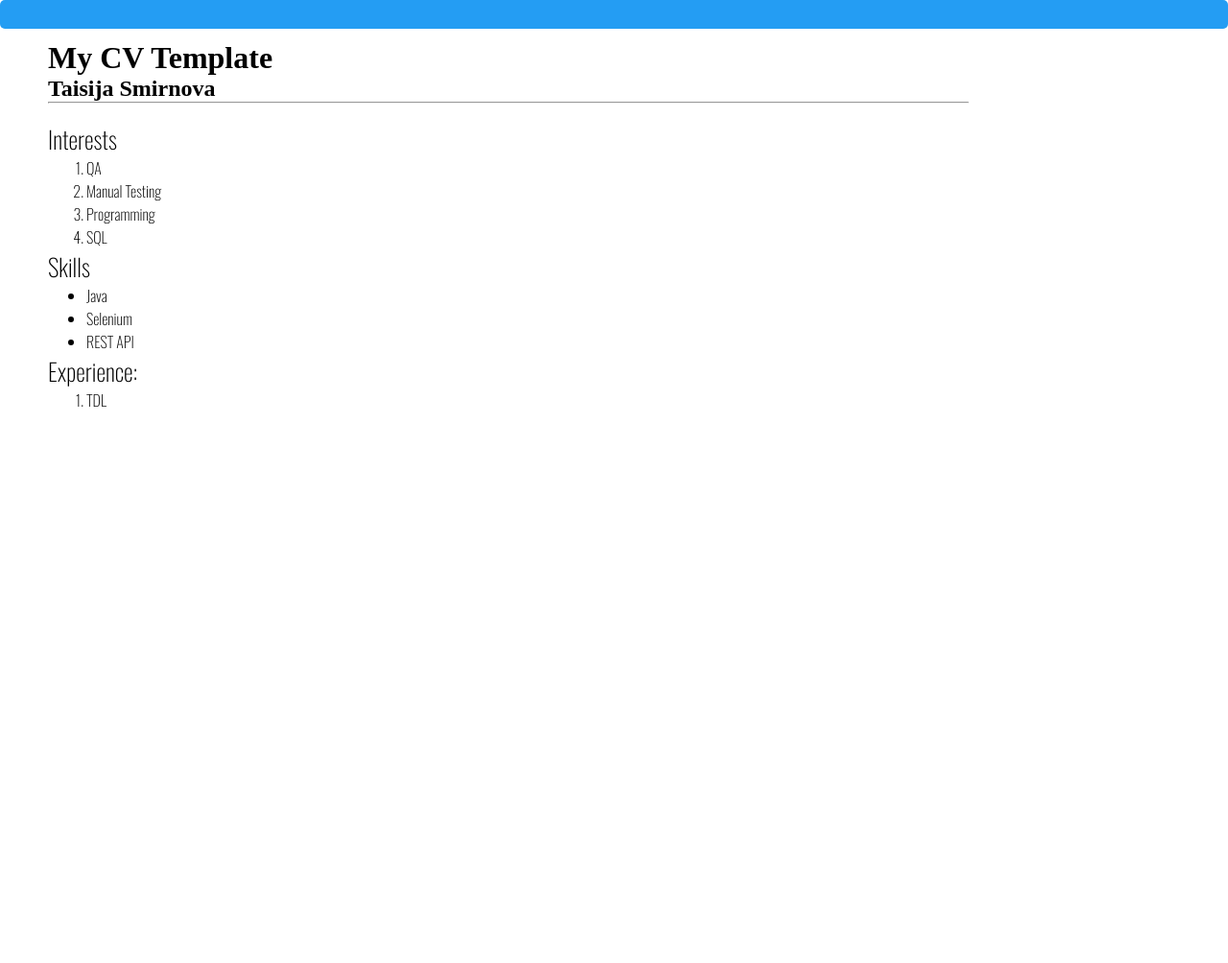
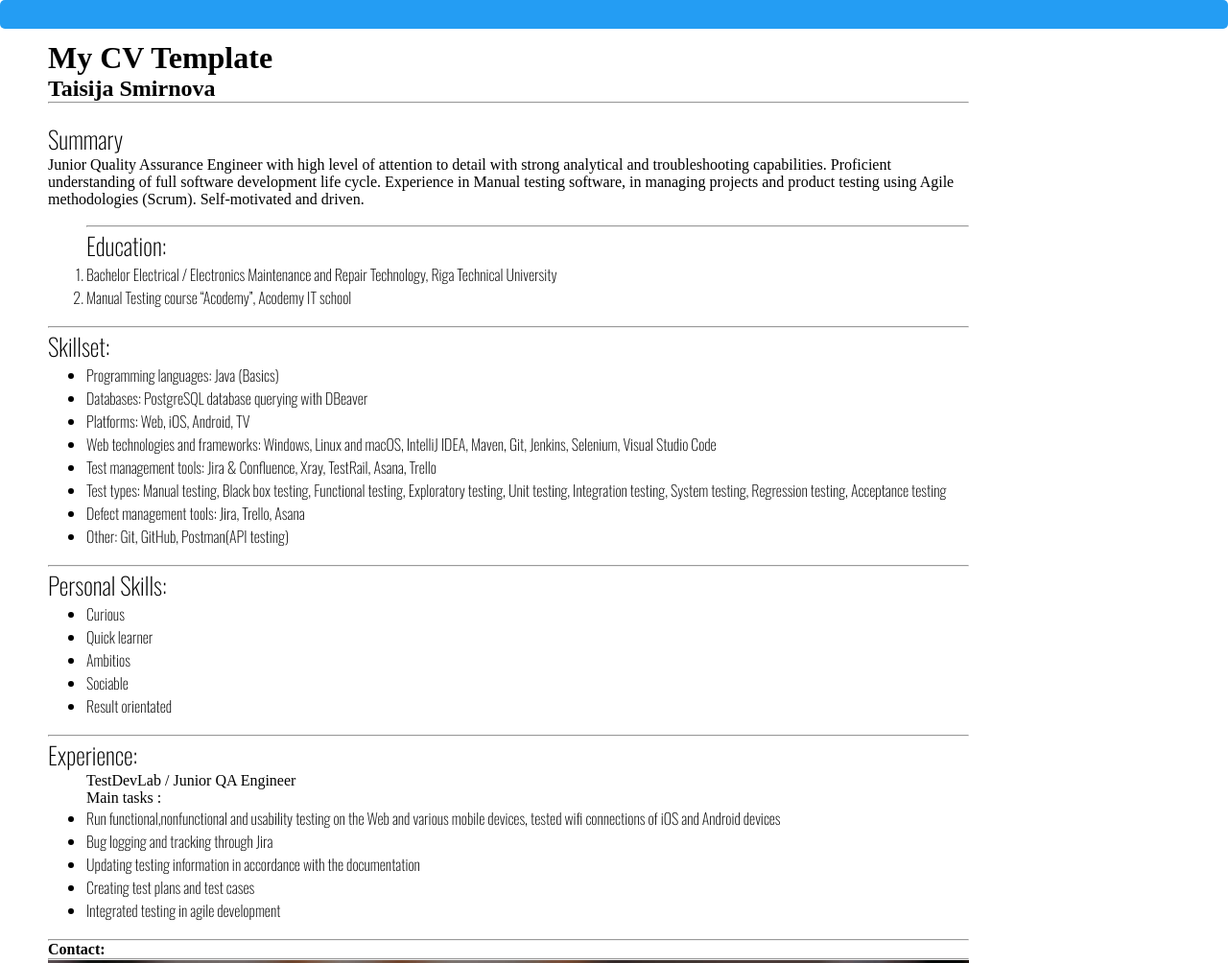
Before and after one commit to VUMC-ATP1/taisija.smirnova, a plain HTML site: page docs/index.html in a window 1280 px wide. Shown: the top 1004 px of the page at 96% size. Drawn offline with nearby package versions, Linux system fonts and the light colour scheme.

Commit message:
HTML update

```diff
--- a/docs/css/style.css
+++ b/docs/css/style.css
@@ -61,4 +61,5 @@ li {
     font-family: 'Bebas Neue', cursive;
     float: right;
     margin-top: 10px;
+    margin-right: 20px;
 }
--- a/docs/index.html
+++ b/docs/index.html
@@ -22,31 +22,89 @@
         <h2>Taisija Smirnova</h2>
         <hr>
         <br>
-        <p class="paragraphStyle">Interests</p>
+        <p class="paragraphStyle">Summary</p>
+        Junior Quality Assurance Engineer with high level of attention to detail with strong analytical and troubleshooting capabilities. Proficient understanding of full software development life cycle. Experience in Manual testing software, in managing projects
+        and product testing using Agile methodologies (Scrum). Self-motivated and driven.
+        <br>
+
         <ol>
+            <br>
+            <hr>
 
-            <li>QA</li>
-            <li>Manual Testing</li>
-            <li>Programming</li>
-            <li>SQL</li>
+
+
+            <p class="paragraphStyle">Education:</p>
+
+            <li>Bachelor Electrical / Electronics Maintenance and Repair Technology, Riga Technical University</li>
+            <li>Manual Testing course “Acodemy”, Acodemy IT school</li>
+
+
         </ol>
-        <p class="paragraphStyle">Skills</p>
+        <br>
+        <hr>
+
+        <p class="paragraphStyle">Skillset:</p>
         <ul>
-            <li>Java</li>
-            <li>Selenium</li>
-            <li>REST API</li>
 
+            <li>Programming languages: Java (Basics)</li>
+            <li>Databases: PostgreSQL database querying with DBeaver</li>
+            <li>Platforms: Web, iOS, Android, TV</li>
+            <li>Web technologies and frameworks: Windows, Linux and macOS, IntelliJ IDEA, Maven, Git, Jenkins, Selenium, Visual Studio Code</li>
+            <li>Test management tools: Jira & Confluence, Xray, TestRail, Asana, Trello</li>
+            <li>Test types: Manual testing, Black box testing, Functional testing, Exploratory testing, Unit testing, Integration testing, System testing, Regression testing, Acceptance testing</li>
+            <li>Defect management tools: Jira, Trello, Asana</li>
+            <li>Other: Git, GitHub, Postman(API testing)</li>
+
+
+            <br>
         </ul>
+        <hr>
+        <p class="paragraphStyle">Personal Skills:</p>
+        <ul>
+            <li>Curious</li>
+            <li>Quick learner</li>
+            <li>Ambitios</li>
+            <li>Sociable</li>
+            <li>Result orientated</li>
+        </ul>
+        <br>
+        <hr>
+
         <p class="paragraphStyle">Experience:</p>
-        <ol>
-            <li>TDL</li>
-        </ol>
+        <ul>
+            TestDevLab / Junior QA Engineer
+            <br>Main tasks :
+            <li>Run functional,nonfunctional and usability testing on the Web and various mobile devices, tested wifi connections of iOS and Android devices</li>
+            <li>Bug logging and tracking through Jira</li>
+            <li>Updating testing information in accordance with the documentation</li>
+            <li>Creating test plans and test cases</li>
+            <li>Integrated testing in agile development</li>
+        </ul>
+        <br>
+        <hr>
+
+        <h4>Contact:</h4>
+        <hr>
+        <img src="/img/IMG_20211110_212215 (1).jpg" alt="foto">
+
+        <br>
+        <h4>Linkedin link</h4>
+
+        <p> Visit
+            <a href="https://www.linkedin.com/in/taisija-smirnova-594045209">here</a>
+        </p>
+
     </div>
 
     <div class="right-side"></div>
     <div id="footer"></div>
     <h3 id="copyright">All rights reserved. VUMC @ 2022</h3>
     </div>
+    <br>
+
+
+
+
 </body>
 
 </html>
```
Also changed, not shown: docs/img/IMG_20211110_212215 (1).jpg (added), 1 other file.
